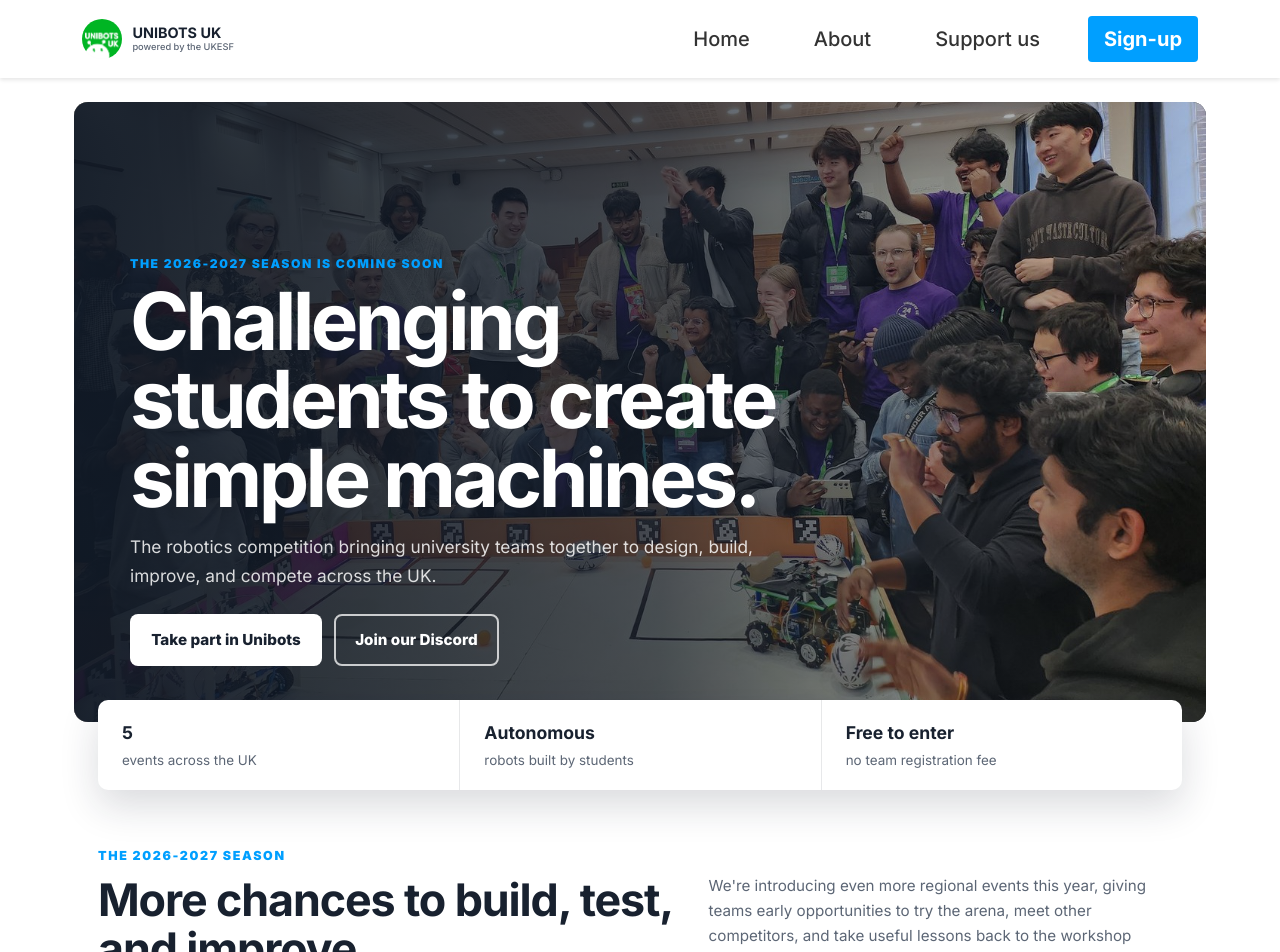
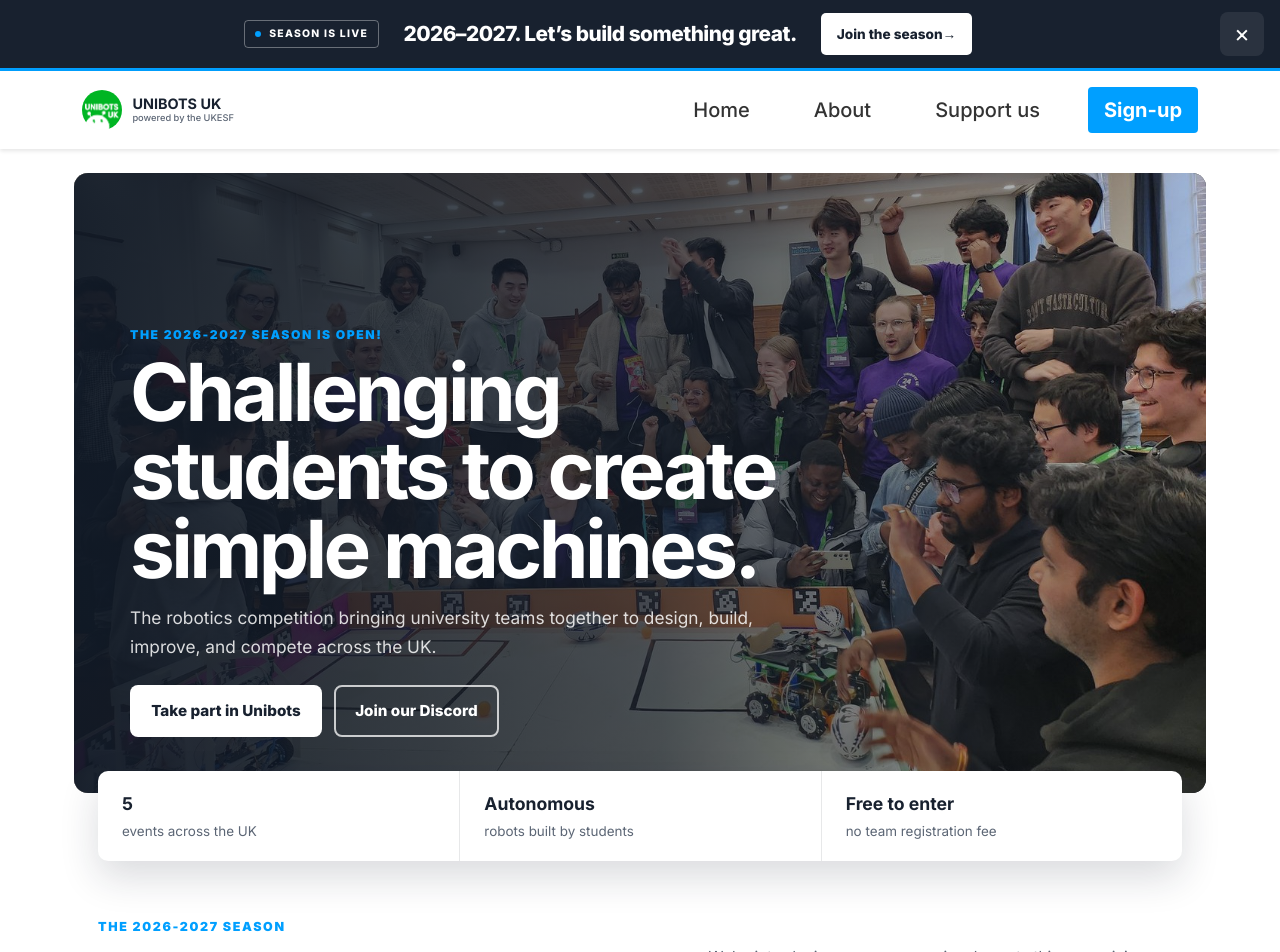
Before and after one commit to momopmoXZ/new_website, a Jekyll site: the page built from index.md, in a window 1280 px wide and 1400 px high. Shown: the top 952 px of the window. Built offline with Jekyll 4.4.1, drawn with Linux system fonts in a browser that asks for light colours.

Commit message:
Update website for 2026-2027 rules release

```diff
--- a/_includes/home.html
+++ b/_includes/home.html
@@ -3,7 +3,7 @@
 		<img src="{{ '/assets/images/DSC_2716-min.jpg' | relative_url }}" alt="Students gathered around the Unibots competition arena">
 		<div class="home-hero__shade"></div>
 		<div class="home-hero__content">
-			<p class="home-kicker">The 2026-2027 season is coming soon</p>
+			<p class="home-kicker">The 2026-2027 season is open!</p>
 			<h1>Challenging students to create simple machines.</h1>
 			<p class="home-hero__intro">
 				The robotics competition bringing university teams together to design,
--- /dev/null
+++ b/_includes/season-announcement.html
@@ -0,0 +1,18 @@
+<aside class="season-announcement" id="season-announcement" aria-label="Season announcement">
+  <div class="season-announcement__content">
+    <span class="season-announcement__badge">Season is live</span>
+    <strong>2026–2027. Let’s build something great.</strong>
+    <a href="{{ '/sign-up/' | relative_url }}">Join the season<span class="season-announcement__arrow" aria-hidden="true"> &rarr;</span></a>
+  </div>
+  <button class="season-announcement__dismiss" type="button" aria-label="Dismiss season announcement">
+    <span aria-hidden="true">&times;</span>
+  </button>
+</aside>
+<script>
+  (() => {
+    const announcement = document.getElementById("season-announcement");
+    announcement.querySelector("button").addEventListener("click", () => {
+      announcement.hidden = true;
+    });
+  })();
+</script>
--- a/_layouts/default.html
+++ b/_layouts/default.html
@@ -11,6 +11,10 @@
   <link rel="shortcut icon" type="image/png" href="{{ '/favicon.png' | prepend: site.baseurl }}" >
 </head>
 <body>
+  {% unless page.url == '/sign-up/' %}
+    {% include season-announcement.html %}
+  {% endunless %}
+
   <!-- Navigation Bar -->
   <nav class="navbar">
     <div class="nav-container">
--- a/assets/css/index1.css
+++ b/assets/css/index1.css
@@ -49,6 +49,164 @@ summary:focus-visible {
 
 .u-font-regular {
     font-weight: 400;
+}
+
+/* Full-width season announcement above the navigation */
+.season-announcement {
+    position: relative;
+    display: flex;
+    align-items: center;
+    gap: 1.25rem;
+    width: 100%;
+    padding: 0.75rem max(1rem, env(safe-area-inset-right)) 0.75rem max(1rem, env(safe-area-inset-left));
+    border-bottom: 3px solid var(--color-primary);
+    background: var(--color-ink);
+    color: #fff;
+    font-size: 1rem;
+    line-height: 1.5;
+    animation: season-announcement-enter 650ms cubic-bezier(0.22, 1, 0.36, 1) both;
+}
+
+.season-announcement[hidden] {
+    display: none;
+}
+
+.season-announcement__content {
+    display: flex;
+    flex: 1;
+    flex-wrap: wrap;
+    align-items: center;
+    justify-content: center;
+    gap: 0.5rem 1.5rem;
+    min-width: 0;
+}
+
+.season-announcement__badge {
+    padding: 0.3rem 0.65rem;
+    border: 1px solid rgba(255, 255, 255, 0.35);
+    border-radius: 4px;
+    font-size: 0.65rem;
+    font-weight: 800;
+    letter-spacing: 0.12em;
+    text-transform: uppercase;
+}
+
+.season-announcement__badge::before {
+    content: "";
+    display: inline-block;
+    width: 6px;
+    height: 6px;
+    margin-right: 0.5rem;
+    border-radius: 50%;
+    background: var(--color-primary);
+}
+
+.season-announcement strong,
+.season-announcement a {
+    display: block;
+}
+
+.season-announcement strong {
+    font-size: clamp(1.05rem, 2.5vw, 1.3rem);
+    font-weight: 800;
+    letter-spacing: -0.025em;
+    line-height: 1.3;
+}
+
+.season-announcement a {
+    padding: 0.65rem 1rem;
+    border-radius: 5px;
+    background: #fff;
+    color: var(--color-ink);
+    font-size: 0.85rem;
+    font-weight: 800;
+    text-decoration: none;
+    text-underline-offset: 0.2em;
+}
+
+.season-announcement__arrow {
+    display: inline-block;
+    transition: transform 180ms ease;
+}
+
+.season-announcement a:hover .season-announcement__arrow,
+.season-announcement a:focus-visible .season-announcement__arrow {
+    transform: translateX(4px);
+}
+
+.season-announcement a:hover {
+    background: var(--color-soft-primary);
+    color: var(--color-ink);
+}
+
+.season-announcement__dismiss {
+    display: grid;
+    flex: 0 0 44px;
+    place-items: center;
+    width: 44px;
+    height: 44px;
+    padding: 0;
+    border: 0;
+    border-radius: var(--radius-sm);
+    background: rgba(255, 255, 255, 0.08);
+    color: #fff;
+    font: inherit;
+    font-size: 1.5rem;
+    cursor: pointer;
+}
+
+.season-announcement__dismiss:hover {
+    background: rgba(255, 255, 255, 0.18);
+}
+
+@keyframes season-announcement-enter {
+    from {
+        opacity: 0;
+        transform: translateY(-100%);
+    }
+    to {
+        opacity: 1;
+        transform: translateY(0);
+    }
+}
+
+@media (max-width: 650px) {
+    .season-announcement {
+        gap: 0.75rem;
+        padding: 1rem 0.75rem 1rem 1rem;
+        font-size: 0.9rem;
+        align-items: flex-start;
+    }
+
+    .season-announcement__content {
+        justify-content: flex-start;
+        gap: 0.65rem;
+    }
+
+    .season-announcement strong {
+        flex-basis: 100%;
+    }
+
+    .season-announcement a {
+        padding: 0.65rem 0.85rem;
+    }
+}
+
+@media (prefers-reduced-motion: reduce) {
+    .season-announcement {
+        animation: none;
+    }
+
+    .season-announcement__arrow {
+        transition: none;
+        transform: none !important;
+    }
+}
+
+@media print {
+    .season-announcement {
+        display: none;
+    }
 }
 
 /* Navigation Bar Styles */
```
Also changed, not shown: _includes/sign-up.html (+13 -21 lines), rules.md (+2 -2 lines).
